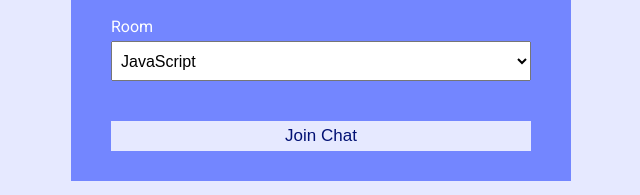
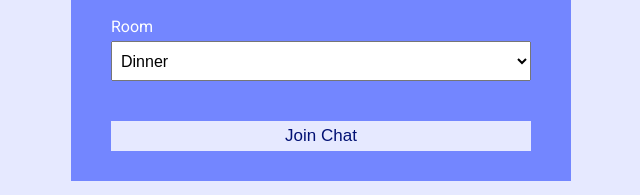
Before and after one commit to kushpanjabi/chat.ly-app, a website: page public/index.html in a window 1280 px wide. Shown: the part 255-450 px from the top of the page, 319-959 px from the left. Drawn offline with Linux system fonts and the light colour scheme.

Commit message:
styling and room name changes

```diff
--- a/public/index.html
+++ b/public/index.html
@@ -33,12 +33,12 @@
 					<div class="form-control">
 						<label for="room">Room</label>
 						<select name="room" id="room">
-							<option value="JavaScript">JavaScript</option>
-							<option value="Python">Python</option>
-							<option value="PHP">PHP</option>
-							<option value="C#">C#</option>
-							<option value="Ruby">Ruby</option>
-							<option value="Java">Java</option>
+							<option value="Dinner">Dinner</option>
+							<option value="Beach Group">Beach Group</option>
+							<option value="Family Friends">Family Friends</option>
+							<option value="Nightout Vibes">Nightout Vibes</option>
+							<option value="Lunch Group">Lunch Group</option>
+							<option value="Roommates">Roommates</option>
 						</select>
 					</div>
 					<button type="submit" class="btn">Join Chat</button>
```
